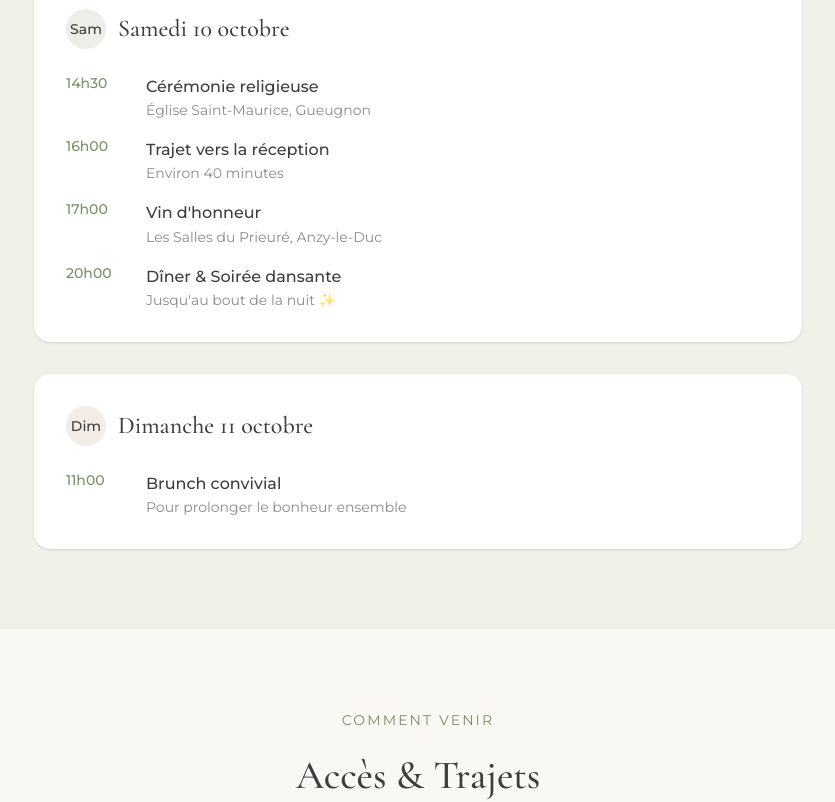
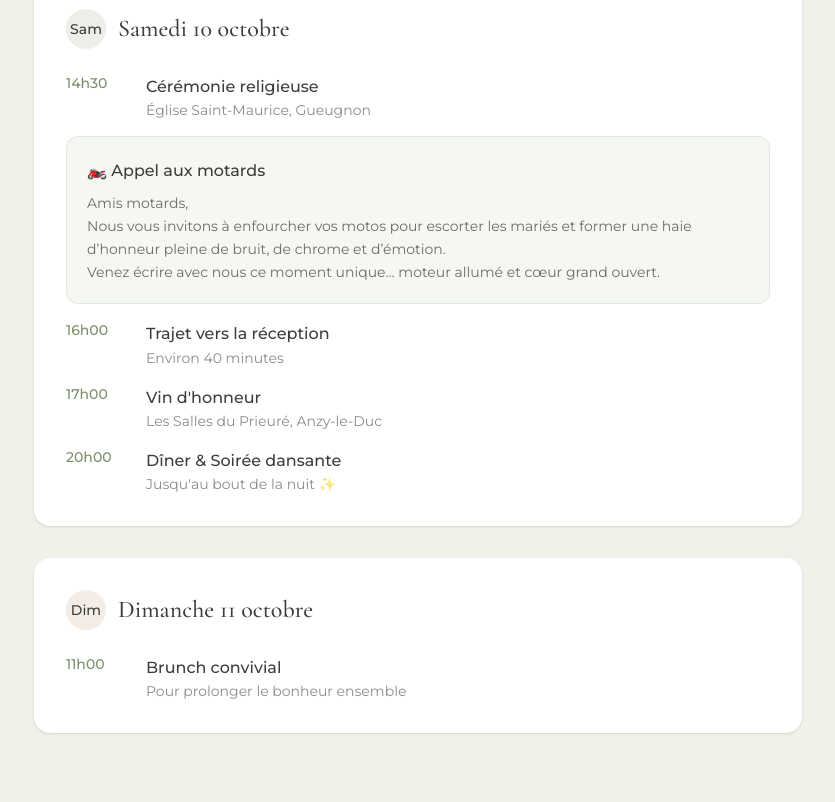
Before and after one commit to k1znoz/MariageLV, a SvelteKit app: page / in a window 1280 px wide. Shown: the part 3980-4782 px from the top of the page, without its empty margins (222-1057 px from the left). Built offline with nearby package versions, Linux system fonts and the light colour scheme.

Commit message:
motard update

```diff
--- a/src/routes/+page.svelte
+++ b/src/routes/+page.svelte
@@ -340,6 +340,12 @@
 								<p class="text-sm text-[var(--color-charcoal)]/60">Église Saint-Maurice, Gueugnon</p>
 							</div>
 						</div>
+						<div class="rounded-xl bg-[var(--color-sage)]/10 border border-[var(--color-sage)]/20 p-5">
+							<p class="font-medium text-[var(--color-charcoal)] mb-2">🏍️ Appel aux motards</p>
+							<p class="text-sm text-[var(--color-charcoal)]/75 leading-relaxed">Amis motards,</p>
+							<p class="text-sm text-[var(--color-charcoal)]/75 leading-relaxed">Nous vous invitons à enfourcher vos motos pour escorter les mariés et former une haie d’honneur pleine de bruit, de chrome et d’émotion.</p>
+							<p class="text-sm text-[var(--color-charcoal)]/75 leading-relaxed">Venez écrire avec nous ce moment unique… moteur allumé et cœur grand ouvert.</p>
+						</div>
 						<div class="flex gap-4">
 							<div class="w-16 text-[var(--color-sage-dark)] font-medium text-sm">16h00</div>
 							<div>
@@ -636,6 +642,9 @@
 				<p class="text-[var(--color-charcoal)]/80 text-lg mb-8">
 					Pour nous aider à organiser au mieux cette journée, merci de remplir le questionnaire ci-dessous.
 				</p>
+				<p class="text-sm text-[var(--color-charcoal)]/60 italic mb-6">
+					Si vous venez en moto, pensez à le préciser dans le questionnaire 🏍️
+				</p>
 				<a
 					href="https://docs.google.com/forms/d/e/1FAIpQLSewyccDsNKdWDfoCYeaBDZAnuDI57GG-U_aRBujMzAdl7Kf0A/viewform"
 					target="_blank"
```
